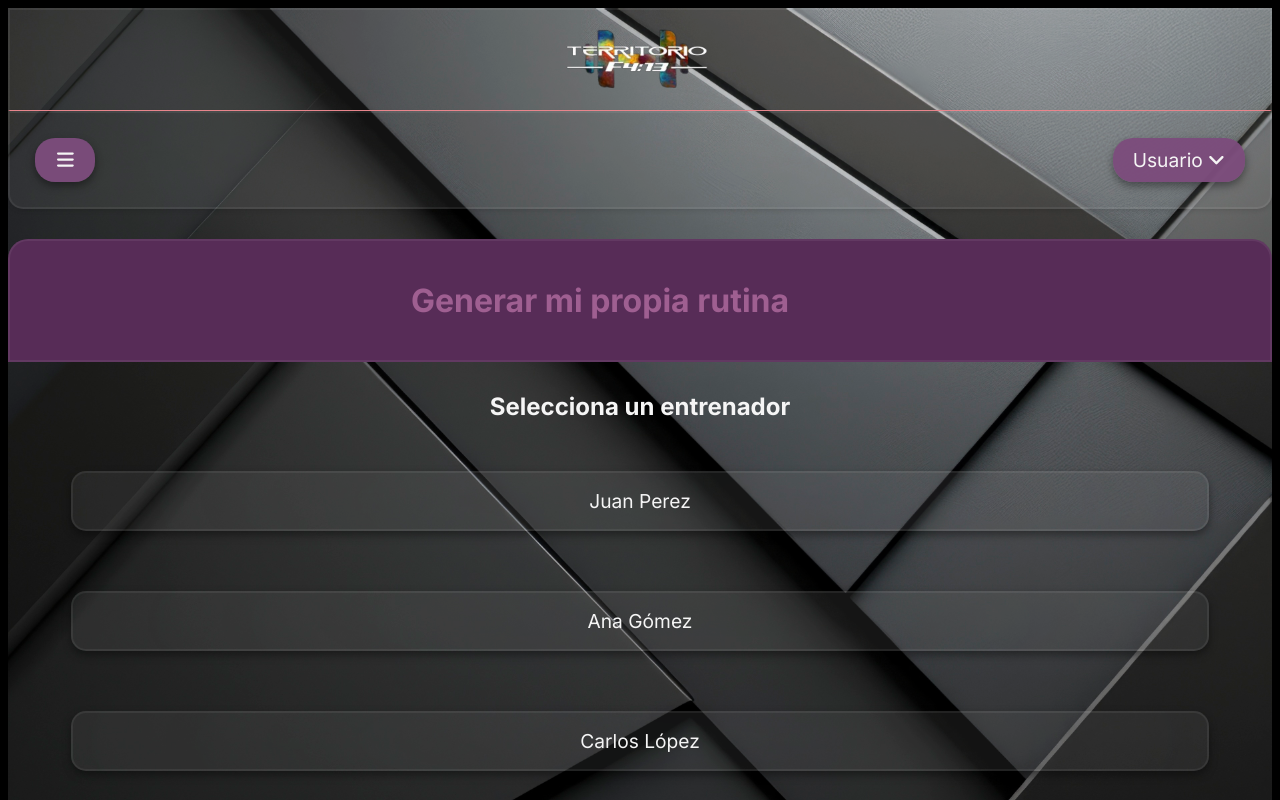
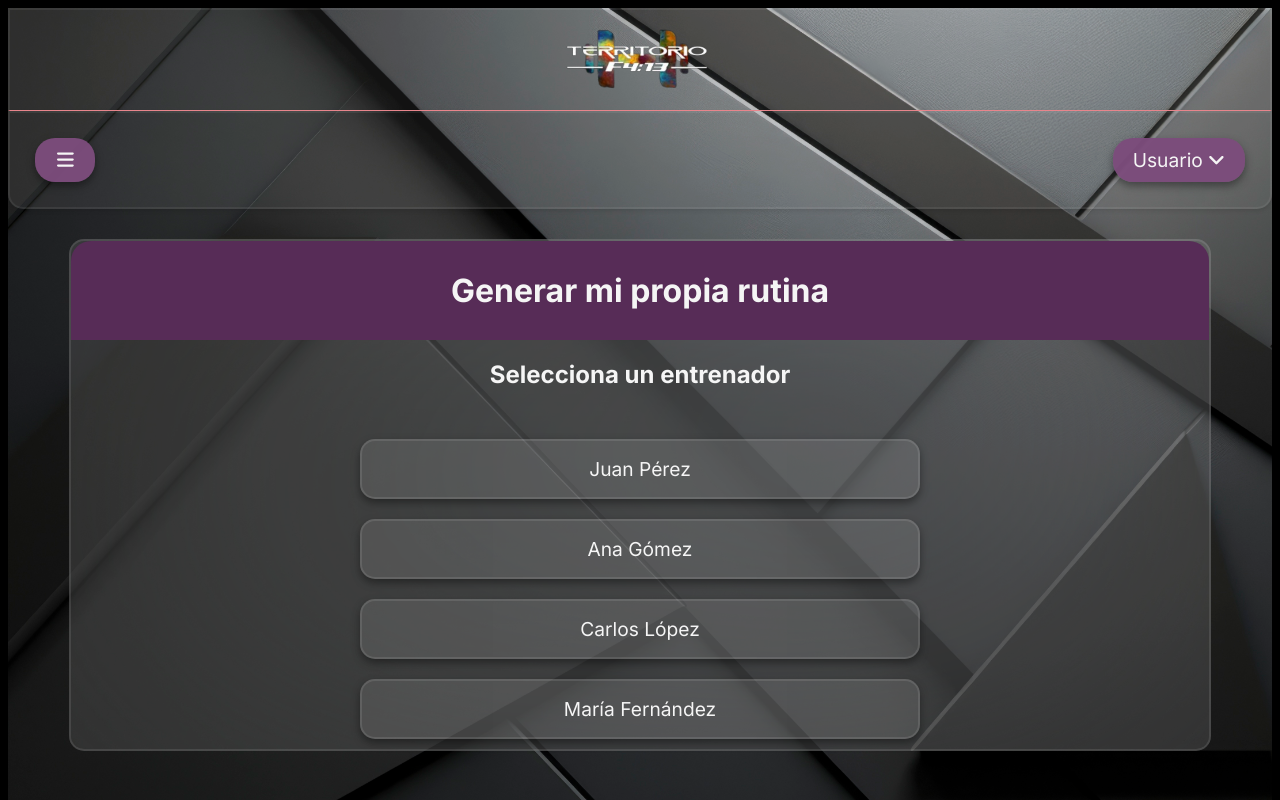
Before and after one commit to Ferchox/componentes, a React (Vite) app: page /Entrenadores in a window 1280 px wide. Shown: the top 800 px of the page. Built offline with nearby package versions, Linux system fonts and the light colour scheme; no server answers.

Commit message:
arreglando Entrenadores

```diff
--- a/src/components/PantallaEntrenador/moleculas/BotonesEntrenador.jsx
+++ b/src/components/PantallaEntrenador/moleculas/BotonesEntrenador.jsx
@@ -1,10 +1,10 @@
 import React from 'react';
 
-function BotonesEntrenador({ entrenadores, mostrarInfoEntrenador }) {
+function BotonesEntrenadores({ entrenadores, mostrarInfoEntrenador }) {
   return (
     <div className="button-container">
-      {entrenadores.map(entrenador => (
-        <button key={entrenador.nombre} onClick={() => mostrarInfoEntrenador(entrenador)}>
+      {entrenadores.map((entrenador, index) => (
+        <button key={index} onClick={() => mostrarInfoEntrenador(entrenador)}>
           {entrenador.nombre}
         </button>
       ))}
@@ -12,4 +12,4 @@ function BotonesEntrenador({ entrenadores, mostrarInfoEntrenador }) {
   );
 }
 
-export default BotonesEntrenador;
+export default BotonesEntrenadores;
--- a/src/components/PantallaEntrenador/moleculas/InformacionEntrenador.jsx
+++ b/src/components/PantallaEntrenador/moleculas/InformacionEntrenador.jsx
@@ -1,20 +1,20 @@
 import React from 'react';
 
-function InformacionEntrenador({ entrenador, seleccionarEntrenador }) {
+function InfoEntrenador({ entrenador, seleccionarEntrenador }) {
   return (
     <div className="trainer-info">
       <h3>{entrenador.nombre}</h3>
-      <p><strong>Horario:</strong> {entrenador.horario}</p>
-      <p><strong>Descripción:</strong> {entrenador.descripcion}</p>
+      <p>{entrenador.horario}</p>
+      <p>{entrenador.descripcion}</p>
       <h4>Especialidades:</h4>
       <ul>
-        {entrenador.especialidades.map(especialidad => (
-          <li key={especialidad}>{especialidad}</li>
+        {entrenador.especialidades.map((especialidad, index) => (
+          <li key={index}>{especialidad}</li>
         ))}
       </ul>
-      <button onClick={() => seleccionarEntrenador(entrenador)}>Elegir Entrenador</button>
+      <button onClick={() => seleccionarEntrenador(entrenador)}>Seleccionar</button>
     </div>
   );
 }
 
-export default InformacionEntrenador;
+export default InfoEntrenador;
--- a/src/components/PantallaEntrenador/organismos/Entrenadores.css
+++ b/src/components/PantallaEntrenador/organismos/Entrenadores.css
@@ -1,13 +1,30 @@
-body {
-    font-family: Arial, sans-serif;
-    background-color: #000;
-    color: white;
-    text-align: center;
-    padding: 20px;
+.contenedor-entrenadores {
+  display: flex;
+  flex-direction: column;
+  align-items: center;
+  border: 2px solid rgba(250, 250, 250, 0.1);
+  background: rgba(250, 250, 250, 0.1);
+  backdrop-filter: blur(10rem);
+  border-radius: 15px;
+  width: 90%;
+  margin: 30px auto;
+  position: relative;
+  z-index: 1;
 }
 
-  .AppEntrenador {
-    text-align: center;
+.header {
+  display: flex;
+  flex-direction: column;
+  align-items: center;
+  padding: 10px;
+  width: 100%;
+  position: relative;
+  z-index: 1;
+}
+
+.header h1 {
+  width: 100%;
+  margin: 20px;
 }
 
 .button-container {
@@ -21,72 +38,33 @@ body {
   display: flex;
   flex-direction: column;
   align-items: center;
-    border: 2px solid #fafafa10;
-    background: #fafafa10;
+  border: 2px solid rgba(250, 250, 250, 0.1);
+  background: rgba(250, 250, 250, 0.1);
   backdrop-filter: blur(10rem);
   padding: 1rem;
   border-radius: 15px;
   width: 90%;
-    margin: 30px auto;
+  margin: 10px auto;
   position: relative;
   z-index: 1;
 }
 
 .button-container button:hover {
-    border: 2px solid #fafafa10;
-    background: #fafafa10;
-  }
-
-  .trainer-container {
-    margin-top: 20px;
-  }
-
-  .trainer-container button {
-    display: flex;
-    flex-direction: column;
-    align-items: center;
-    border: 2px solid #fafafa10;
-    background: #fafafa10;
-    backdrop-filter: blur(10rem);
-    padding: 1rem;
-    border-radius: 15px;
-    width: 90%;
-    margin: 30px auto;
-    position: relative;
-    z-index: 1;
-  }
-
-  .trainer-container button:hover {
-    border: 2px solid #fafafa10;
-    background: #fafafa10;
+  border-color: rgba(250, 250, 250, 0.2);
+  background: rgba(250, 250, 250, 0.2);
 }
 
 .trainer-info {
   display: flex;
   flex-direction: column;
   align-items: center;
-    border: 2px solid #fafafa10;
-    background: #fafafa10;
+  border: 2px solid rgba(250, 250, 250, 0.1);
+  background: rgba(250, 250, 250, 0.1);
   backdrop-filter: blur(10rem);
   padding: 1rem;
   border-radius: 15px;
   width: 90%;
-    margin: 30px auto;
+  margin: 20px auto;
   position: relative;
   z-index: 1;
 }
-
-  .header {
-    display: flex;
-    flex-direction: column;
-    align-items: center;
-    border: 2px solid #fafafa10;
-    background: #fafafa10;
-    backdrop-filter: blur(10rem);
-    padding: 1rem;
-    border-radius: 15px;
-    width: 90%;
-    margin: 30px auto;
-    position: relative;
-    z-index: 1;
-  }
--- a/src/components/PantallaEntrenador/organismos/Entrenadores.jsx
+++ b/src/components/PantallaEntrenador/organismos/Entrenadores.jsx
@@ -1,11 +1,11 @@
 import React, { useState } from 'react';
 import BotonesEntrenadores from '../moleculas/BotonesEntrenador';
 import InfoEntrenador from '../moleculas/InformacionEntrenador';
-import './Entrenadores.css'
+import './Entrenadores.css';
 
 const entrenadores = [
   {
-    nombre: 'Juan Perez',
+    nombre: 'Juan Pérez',
     horario: 'Lunes a Viernes - 6am a 8am',
     descripcion: 'Especialista en cuádriceps y glúteos.',
     especialidades: ['Pierna', 'Glúteos']
@@ -43,7 +43,7 @@ function Entrenadores() {
   };
 
   return (
-    <div className="AppEntrenador">
+    <div className="contenedor-entrenadores">
       <div className="header">
         <h1>Generar mi propia rutina</h1>
       </div>
--- a/src/components/PantallaEntrenador/pages/PEntrenador.css
+++ b/src/components/PantallaEntrenador/pages/PEntrenador.css
@@ -1,4 +1,4 @@
-#root {
+.entrenador-container {
     background-image: url('../../../assets/fondo-perfil.png');
     background-size: cover;
     background-position: center;
--- a/src/components/PantallaEntrenador/pages/PEntrenador.jsx
+++ b/src/components/PantallaEntrenador/pages/PEntrenador.jsx
@@ -7,12 +7,12 @@ import './PEntrenador.css'
 
 const PEntrenador = () => {
   return (
-    <>
+    <div className='entrenador-container'>
       <Cabecera />
       <BarraNavegacion />
-      <Funciones/>
+      <Funciones />
       <PiePagina />
-    </>
+    </div>
   )
 }
 
--- a/src/index.css
+++ b/src/index.css
@@ -23,7 +23,7 @@ body {
 }
 
 h1 {
-  color: var(--morado-claro);
+  color: var(--blanco);
 }
 
 p {
```
Lines whose indentation alone changed are shown as unchanged.
